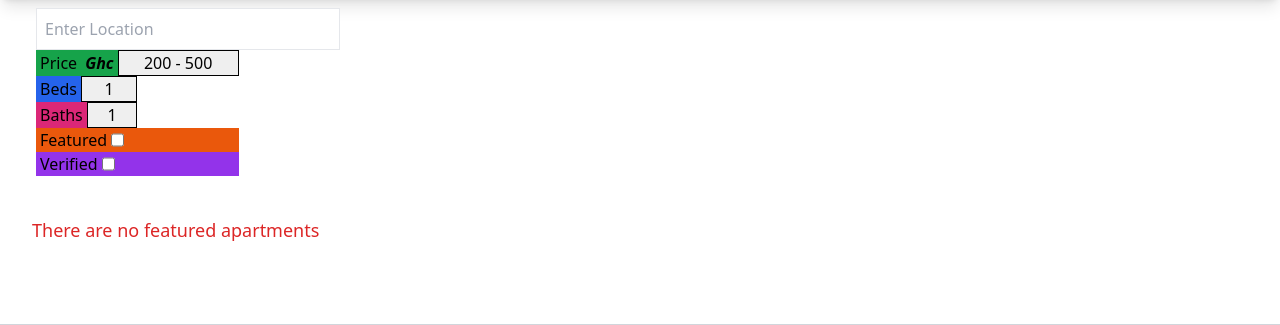
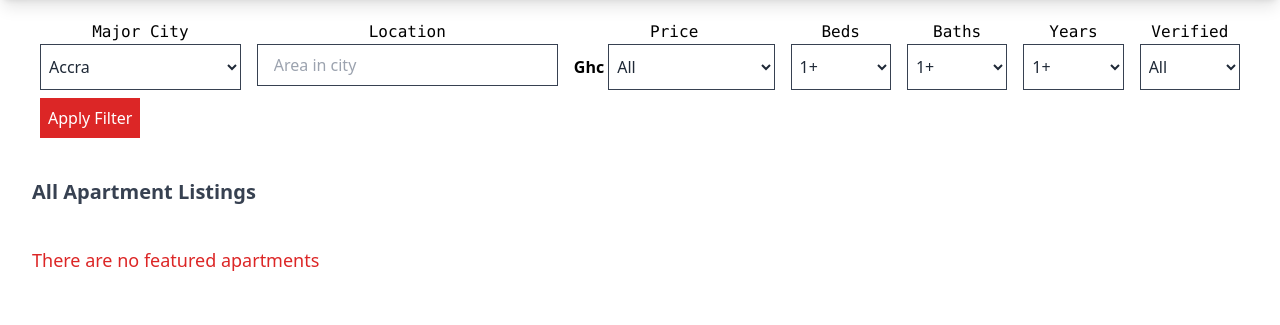
Before and after one commit to Gabriel-Rockson/isotach-global, a Django app: template templates/apartments/list-apartments.html in a window 1280 px wide. Shown: the part 64-389 px from the top of the page. Run offline with Django 3.2, Linux system fonts and the light colour scheme; the template is opened without the code that fills it, so the values that code supplies are empty.

Commit message:
Add the filter html and css styling for large screens

```diff
--- a/static/css/tailwind/global.css
+++ b/static/css/tailwind/global.css
@@ -390,10 +390,6 @@ Ensure the default browser behavior of the `hidden` attribute.
 .static {
   position: static;
 }
-.mx-2 {
-  margin-left: 0.5rem;
-  margin-right: 0.5rem;
-}
 .my-16 {
   margin-top: 4rem;
   margin-bottom: 4rem;
@@ -402,9 +398,9 @@ Ensure the default browser behavior of the `hidden` attribute.
   margin-top: 1.25rem;
   margin-bottom: 1.25rem;
 }
-.mx-1 {
-  margin-left: 0.25rem;
-  margin-right: 0.25rem;
+.mx-2 {
+  margin-left: 0.5rem;
+  margin-right: 0.5rem;
 }
 .mt-10 {
   margin-top: 2.5rem;
@@ -463,17 +459,14 @@ Ensure the default browser behavior of the `hidden` attribute.
 .w-full {
   width: 100%;
 }
-.w-1\/12 {
-  width: 8.333333%;
+.w-2\/12 {
+  width: 16.666667%;
 }
 .w-3\/12 {
   width: 25%;
 }
-.w-2\/12 {
-  width: 16.666667%;
-}
-.w-1 {
-  width: 0.25rem;
+.w-1\/12 {
+  width: 8.333333%;
 }
 .cursor-pointer {
   cursor: pointer;
@@ -525,9 +518,6 @@ Ensure the default browser behavior of the `hidden` attribute.
 .rounded-lg {
   border-radius: 0.5rem;
 }
-.border {
-  border-width: 1px;
-}
 .border-2 {
   border-width: 2px;
 }
@@ -551,30 +541,6 @@ Ensure the default browser behavior of the `hidden` attribute.
   --tw-bg-opacity: 1;
   background-color: rgb(17 24 39 / var(--tw-bg-opacity));
 }
-.bg-yellow-600 {
-  --tw-bg-opacity: 1;
-  background-color: rgb(202 138 4 / var(--tw-bg-opacity));
-}
-.bg-green-600 {
-  --tw-bg-opacity: 1;
-  background-color: rgb(22 163 74 / var(--tw-bg-opacity));
-}
-.bg-blue-600 {
-  --tw-bg-opacity: 1;
-  background-color: rgb(37 99 235 / var(--tw-bg-opacity));
-}
-.bg-pink-600 {
-  --tw-bg-opacity: 1;
-  background-color: rgb(219 39 119 / var(--tw-bg-opacity));
-}
-.bg-orange-600 {
-  --tw-bg-opacity: 1;
-  background-color: rgb(234 88 12 / var(--tw-bg-opacity));
-}
-.bg-purple-600 {
-  --tw-bg-opacity: 1;
-  background-color: rgb(147 51 234 / var(--tw-bg-opacity));
-}
 .bg-cover {
   background-size: cover;
 }
@@ -583,9 +549,6 @@ Ensure the default browser behavior of the `hidden` attribute.
 }
 .bg-no-repeat {
   background-repeat: no-repeat;
-}
-.p-2 {
-  padding: 0.5rem;
 }
 .p-3 {
   padding: 0.75rem;
@@ -617,10 +580,6 @@ Ensure the default browser behavior of the `hidden` attribute.
 .py-1 {
   padding-top: 0.25rem;
   padding-bottom: 0.25rem;
-}
-.px-1 {
-  padding-left: 0.25rem;
-  padding-right: 0.25rem;
 }
 .py-4 {
   padding-top: 1rem;
@@ -692,9 +651,6 @@ Ensure the default browser behavior of the `hidden` attribute.
 }
 .uppercase {
   text-transform: uppercase;
-}
-.italic {
-  font-style: italic;
 }
 .leading-7 {
   line-height: 1.75rem;
@@ -1026,23 +982,91 @@ Ensure the default browser behavior of the `hidden` attribute.
   --tw-shadow: var(--tw-shadow-colored);
 }
 
-.lg__filter_select {
-  width: 100%;
+.filter-item-box {
+  display: flex;
+  flex-direction: column;
+}
+
+@media (min-width: 1024px) {
+
+  .filter-item-box {
+    margin-left: 0.5rem;
+    margin-right: 0.5rem;
+  }
+}
+
+.filter-item-label {
+  text-align: center;
+  font-family: ui-monospace, SFMono-Regular, Menlo, Monaco, Consolas, "Liberation Mono", "Courier New", monospace;
+}
+
+@media (min-width: 1024px) {
+
+  .filter-item-label {
+    font-size: 1rem;
+    line-height: 1.5rem;
+  }
+}
+
+.filter-item-select {
+  border-width: 1px;
+  --tw-border-opacity: 1;
+  border-color: rgb(55 65 81 / var(--tw-border-opacity));
+  --tw-bg-opacity: 1;
+  background-color: rgb(255 255 255 / var(--tw-bg-opacity));
+  padding-top: 0.625rem;
+  padding-bottom: 0.625rem;
+  padding-left: 0.25rem;
+  padding-right: 0.25rem;
+  --tw-text-opacity: 1;
+  color: rgb(31 41 55 / var(--tw-text-opacity));
+  --tw-shadow-colored: 0 1px 2px 0 var(--tw-shadow-color);
+  box-shadow: var(--tw-ring-offset-shadow, 0 0 #0000), var(--tw-ring-shadow, 0 0 #0000), var(--tw-shadow);
+  --tw-shadow-color: #fff;
+  --tw-shadow: var(--tw-shadow-colored);
+}
+
+.filter-item-select:focus {
+  outline: 2px solid transparent;
+  outline-offset: 2px;
+}
+
+.filter-item-input {
   -webkit-appearance: none;
      -moz-appearance: none;
           appearance: none;
   border-width: 1px;
   --tw-border-opacity: 1;
-  border-color: rgb(0 0 0 / var(--tw-border-opacity));
-  text-align: center;
-  font-size: 1rem;
-  line-height: 1.5rem;
+  border-color: rgb(55 65 81 / var(--tw-border-opacity));
+  padding-top: 0.5rem;
+  padding-bottom: 0.5rem;
+  --tw-shadow-colored: 0 1px 2px 0 var(--tw-shadow-color);
+  box-shadow: var(--tw-ring-offset-shadow, 0 0 #0000), var(--tw-ring-shadow, 0 0 #0000), var(--tw-shadow);
+  --tw-shadow-color: #fff;
+  --tw-shadow: var(--tw-shadow-colored);
 }
 
-.lg__filter_label {
-  align-self: center;
-  padding-left: 0.25rem;
-  padding-right: 0.25rem;
+.filter-item-input:focus {
+  --tw-border-opacity: 1;
+  border-color: rgb(147 51 234 / var(--tw-border-opacity));
+  outline: 2px solid transparent;
+  outline-offset: 2px;
+}
+
+@media (min-width: 1024px) {
+
+  .filter-item-input {
+    padding-left: 0.5rem;
+    padding-right: 0.5rem;
+  }
+}
+
+@media (min-width: 1280px) {
+
+  .filter-item-input {
+    padding-left: 1rem;
+    padding-right: 1rem;
+  }
 }
 
 .hover\:text-blue-600:hover {
@@ -1178,10 +1202,6 @@ Ensure the default browser behavior of the `hidden` attribute.
     margin-top: 0px;
   }
 
-  .lg\:block {
-    display: block;
-  }
-
   .lg\:flex {
     display: flex;
   }
--- a/templates/apartments/list-apartments.html
+++ b/templates/apartments/list-apartments.html
@@ -8,74 +8,100 @@
 <div class="mb-20">
   <section class="px-2 md:px-4 lg:px-6 xl:px-8 mb-10">
 
-    {% comment %} Filtering system {% endcomment %}
     <!-- Filtering system on large devices -->
-    <div class="mt-2 hidden lg:block">
-      <form class="Post" class="flex justify-between text-lg">
-
-        <div class="w-3/12 bg-yellow-600 mx-1">
-          <input type="text" name="location" id="location" placeholder="Enter Location"
-            class="w-full border borer-gray-800 p-2" />
+    <form method="post" class="flex flex-col mt-5">
+      <div class="flex">
+        <!-- Cities -->
+        <div class="filter-item-box w-2/12">
+          <label for="major-city" class="filter-item-label">Major City</label>
+          <select name="major-city" id="majory-city" class="filter-item-select">
+            <option value="Anywhere">Everywhere</option>
+            <option value="Accra" selected>Accra</option>
+            <option value="Kumasi">Kumasi</option>
+          </select>
         </div>
 
-        <div class="w-2/12 bg-green-600 flex mx-1">
-          <label for="price" class="lg__filter_label flex"><span class="mr-2">Price</span><span class="font-bold italic">Ghc</span></label>
-          <select name="price" id="price" class="lg__filter_select">
+        <!-- Location -->
+        <div class="filter-item-box w-3/12">
+          <label for="location" class="filter-item-label">Location</label>
+          <input type="text" name="location" id="location" placeholder="Area in city" class="filter-item-input">
+        </div>
+
+        <!-- Price -->
+        <div class="filter-item-box w-2/12">
+          <label for="price" class="filter-item-label">Price</label>
+          <span class="flex">
+            <span class="self-center font-bold mr-1">Ghc</span>
+            <select name="price" id="price" class="filter-item-select w-full">
+              <option value="all">All</option>
               <option value="200">200 - 500</option>
               <option value="500">500 - 700</option>
               <option value="700">700 - 1000</option>
               <option value="1000">1000 - 1500</option>
+              <option value="1500">1500 - 2000</option>
               <option value="2000">2000 - 3000</option>
-            <option value="1500">1500 - 2000</option>
               <option value="3000">3000 - 4000</option>
               <option value="4000">4000 - 5000</option>
-            <option value="4000">6000 - 7000</option>
+            </select>
+          </span>
+        </div>
+
+        <!-- Beds -->
+        <div class="filter-item-box w-1/12">
+          <label for="beds" class="filter-item-label">Beds</label>
+          <select name="beds" id="beds" class="filter-item-select">
+            <option value="1">1+</option>
+            <option value="2">2+</option>
+            <option value="3">3+</option>
+            <option value="4">4+</option>
+            <option value="5">5+</option>
           </select>
         </div>
 
-        <div class="w-1/12 bg-blue-600 flex mx-1">
-          <label for="bed" class="lg__filter_label">Beds</label>
-          <select name="bed" id="bed" class="lg__filter_select">
-            <option value="1">1</option>
-            <option value="2">2</option>
-            <option value="3">3</option>
-            <option value="4">4</option>
-            <option value="6">5</option>
-            <option value="6">6</option>
-            <option value="7">7</option>
-            <option value="8">8</option>
-            <option value="9">9</option>
+        <!-- Baths -->
+        <div class="filter-item-box w-1/12">
+          <label for="baths" class="filter-item-label">Baths</label>
+          <select name="baths" id="baths" class="filter-item-select">
+            <option value="1">1+</option>
+            <option value="2">2+</option>
+            <option value="3">3+</option>
+            <option value="4">4+</option>
+            <option value="5">5+</option>
           </select>
         </div>
-        <div class="w-1/12 w- bg-pink-600 flex mx-1">
-          <label for="bath" class="lg__filter_label">Baths</label>
-          <select name="bath" id="bath" class="lg__filter_select">
-            <option value="1">1</option>
-            <option value="2">2</option>
-            <option value="3">3</option>
-            <option value="4">4</option>
-            <option value="6">5</option>
-            <option value="6">6</option>
-            <option value="7">7</option>
-            <option value="8">8</option>
-            <option value="9">9</option>
+
+        <!-- Years of Advanced Payment -->
+        <div class="filter-item-box w-1/12">
+          <label for="advance-payment" class="filter-item-label">Years</label>
+          <select name="advance-payment" id="advance-payment" class="filter-item-select">
+            <option value="1">1+</option>
+            <option value="2">2+</option>
+            <option value="3">3+</option>
+            <option value="4">4+</option>
+            <option value="5">5+</option>
           </select>
-          <!-- <div class="self-center"><i class="fa-solid fa-chevron-down"></i></div> -->
         </div>
 
-        <div class="w-2/12 bg-orange-600 flex mx-1">
-          <label for="featured" class="lg__filter_label">Featured</label>
-          <input type="checkbox" name="featured" id="featured">
+        <!-- Verified -->
+        <div class="filter-item-box w-1/12">
+          <label for="verified" class="filter-item-label">Verified</label>
+          <select name="verified" id="verified" class="filter-item-select">
+            <option value="all">All</option>
+            <option value="1">Yes</option>
+            <option value="0">No</option>
+          </select>
+        </div>
       </div>
 
-        <div class="w-2/12 bg-purple-600 flex mx-1">
-          <label for="verified" class="lg__filter_label">Verified</label>
-          <input type="checkbox" name="verified" id="verified">
-        </div>
-      </form>
+      <div class="mx-2 mt-2">
+        <button type="submit" class="bg-red-600 text-white py-2 px-2">Apply Filter</button>
       </div>
 
-    <div class="mt-5">
+    </form>
+
+
+    <div class="mt-10">
+      <h2 class="text-xl font-bold text-gray-700">All Apartment Listings</h2>
 
       {% include "apartments/apartment-listings.html" with apartments=apartments %}
 
```
Also changed, not shown: jstoolchain/css/global.css (+18 -4 lines). Lines whose indentation alone changed are shown as unchanged.
